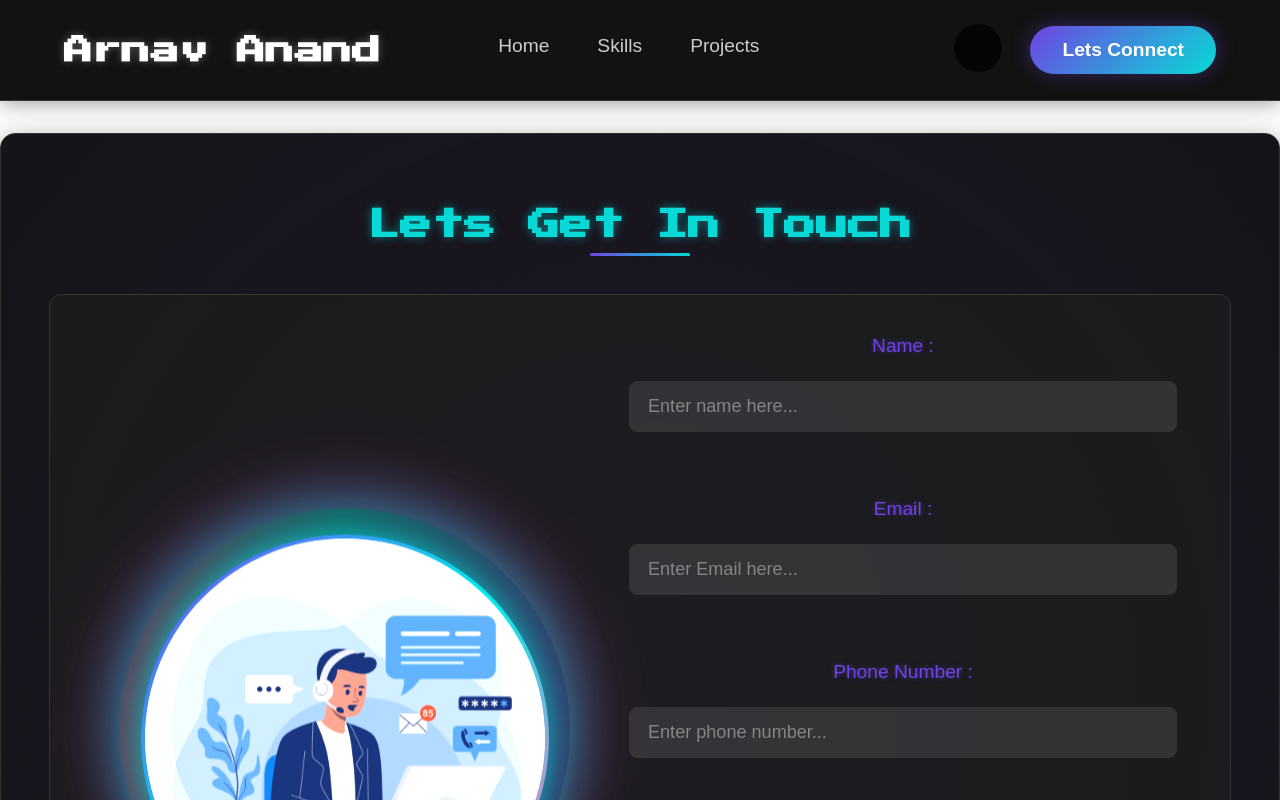
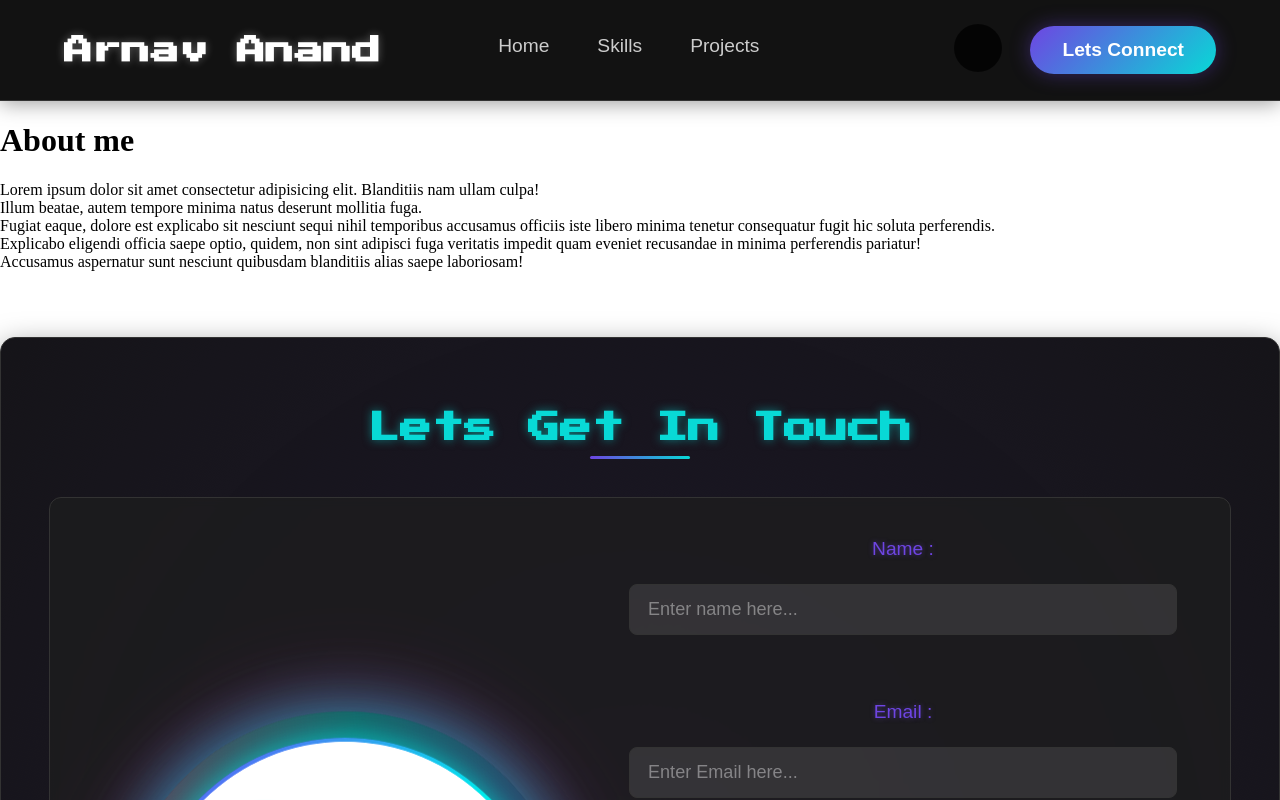
Before and after one commit to arnavanand2005/Portfolio-website, a React (Vite) app: page / in a window 1280 px wide. Shown: the top 800 px of the page. Built offline with nearby package versions, Linux system fonts and the light colour scheme; some icons are missing.

Commit message:
about-initialisation

```diff
--- a/src/App.jsx
+++ b/src/App.jsx
@@ -1,11 +1,13 @@
 import React from 'react'
 import Navbar from './components/Navbar'
 import Contact from './components/Contact'
+import About from './components/About'
 
 export default function App() {
   return (
     <div>
         <Navbar />
+        <About />
         <Contact />
     </div>
   )
--- /dev/null
+++ b/src/components/About.jsx
@@ -0,0 +1,19 @@
+import React from 'react'
+
+export default function About() {
+  return (
+    <div className='about-container'>
+        <h1 className='main-heading-about'>About me</h1>
+    <div className="about-leftside">
+        <p>Lorem ipsum dolor sit amet consectetur adipisicing elit. Blanditiis nam ullam culpa! <br />
+        Illum beatae, autem tempore minima natus deserunt mollitia fuga. <br />
+         Fugiat eaque, dolore est explicabo sit nesciunt sequi nihil temporibus accusamus officiis iste libero minima tenetur consequatur fugit hic soluta perferendis. <br />
+         Explicabo eligendi officia saepe optio, quidem, non sint adipisci fuga veritatis impedit quam eveniet recusandae in minima perferendis pariatur! <br />
+        Accusamus aspernatur sunt nesciunt quibusdam blanditiis alias saepe laboriosam!</p>
+    </div>
+    <div className="about-rightside">
+        <img src="" alt="" />
+    </div>
+    </div>
+  )
+}
--- a/src/components/Contact.jsx
+++ b/src/components/Contact.jsx
@@ -1,7 +1,6 @@
 import React from "react";
 import contactimage from "../assets/contact.jpg";
 import '../styles/contact.css'
-import EmailIcon from '@mui/icons-material/Email';
 
 function App() {
   const [result, setResult] = React.useState("");
```
